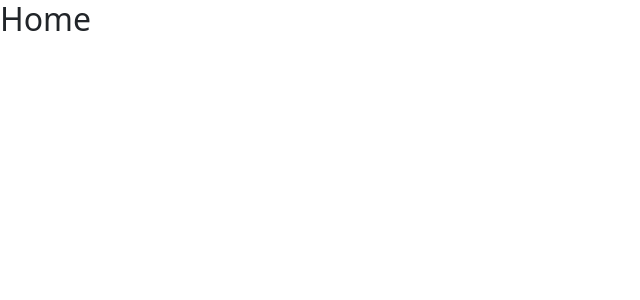
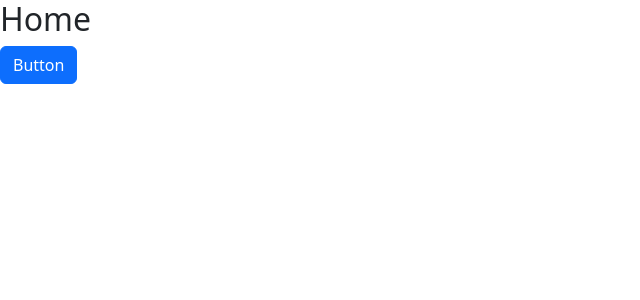
Before and after one commit to acme-sprocket-corp/owens, a React (Vite) app: page / in a window 1280 px wide. Shown: the top 300 px of the page, without its empty margins (0-640 px from the left). Built offline with nearby package versions, Linux system fonts and the light colour scheme.

Commit message:
update tooling, started common

```diff
--- a/eslint.config.js
+++ b/eslint.config.js
@@ -4,17 +4,21 @@ import reactHooks from "eslint-plugin-react-hooks";
 import reactRefresh from "eslint-plugin-react-refresh";
 import tseslint from "typescript-eslint";
 import { globalIgnores } from "eslint/config";
+import unicorn from "eslint-plugin-unicorn";
+import prettier from "eslint-plugin-prettier/recommended";
 
 export default tseslint.config([
   globalIgnores(["dist"]),
   {
-    ignores: ["vitest.config.ts"],
+    ignores: ["vitest.config.ts", "src/vite-env.d.ts"],
     files: ["**/*.{ts,tsx}"],
     extends: [
       js.configs.recommended,
       tseslint.configs.strictTypeChecked,
       reactHooks.configs["recommended-latest"],
       reactRefresh.configs.vite,
+      unicorn.configs.recommended,
+      prettier,
     ],
     languageOptions: {
       ecmaVersion: 2020,
--- a/package.json
+++ b/package.json
@@ -26,8 +26,11 @@
     "@vitejs/plugin-react-swc": "^3.10.2",
     "@vitest/coverage-v8": "^3.2.4",
     "eslint": "^9.29.0",
+    "eslint-config-prettier": "^10.1.5",
+    "eslint-plugin-prettier": "^5.5.1",
     "eslint-plugin-react-hooks": "^5.2.0",
     "eslint-plugin-react-refresh": "^0.4.20",
+    "eslint-plugin-unicorn": "^59.0.1",
     "globals": "^16.2.0",
     "jsdom": "^26.1.0",
     "prettier": "^3.6.2",
--- /dev/null
+++ b/src/common/button/button.tsx
@@ -0,0 +1,3 @@
+export const Button: React.FC = () => {
+  return <button className="btn btn-primary">Button</button>;
+};
--- /dev/null
+++ b/src/common/index.ts
@@ -0,0 +1 @@
+export { Button } from "./button/button";
--- a/src/features/home/home.tsx
+++ b/src/features/home/home.tsx
@@ -1,7 +1,10 @@
+import { Button } from "../../common";
+
 export const Home: React.FC = () => {
   return (
     <div>
       <h2>Home</h2>
+      <Button />
     </div>
   );
 };
--- a/src/main.tsx
+++ b/src/main.tsx
@@ -13,7 +13,7 @@ const router = createBrowserRouter([
   },
 ]);
 
-createRoot(document.getElementById("root") ?? new Element()).render(
+createRoot(document.querySelector("#root") ?? new Element()).render(
   <StrictMode>
     <RouterProvider router={router} />
   </StrictMode>,
```
Also changed, not shown: 1 other file (tests, documents, lock files or other folders).
